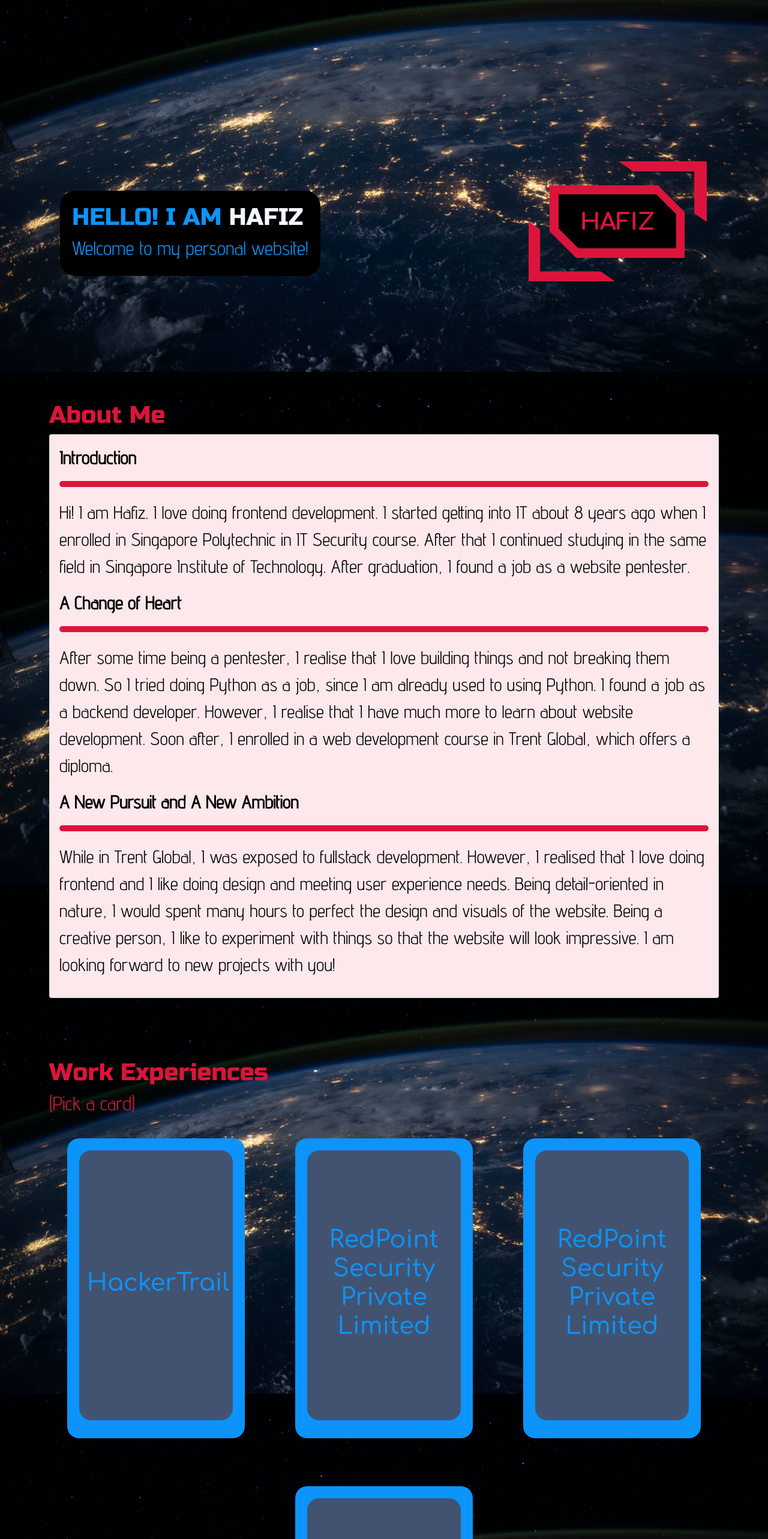
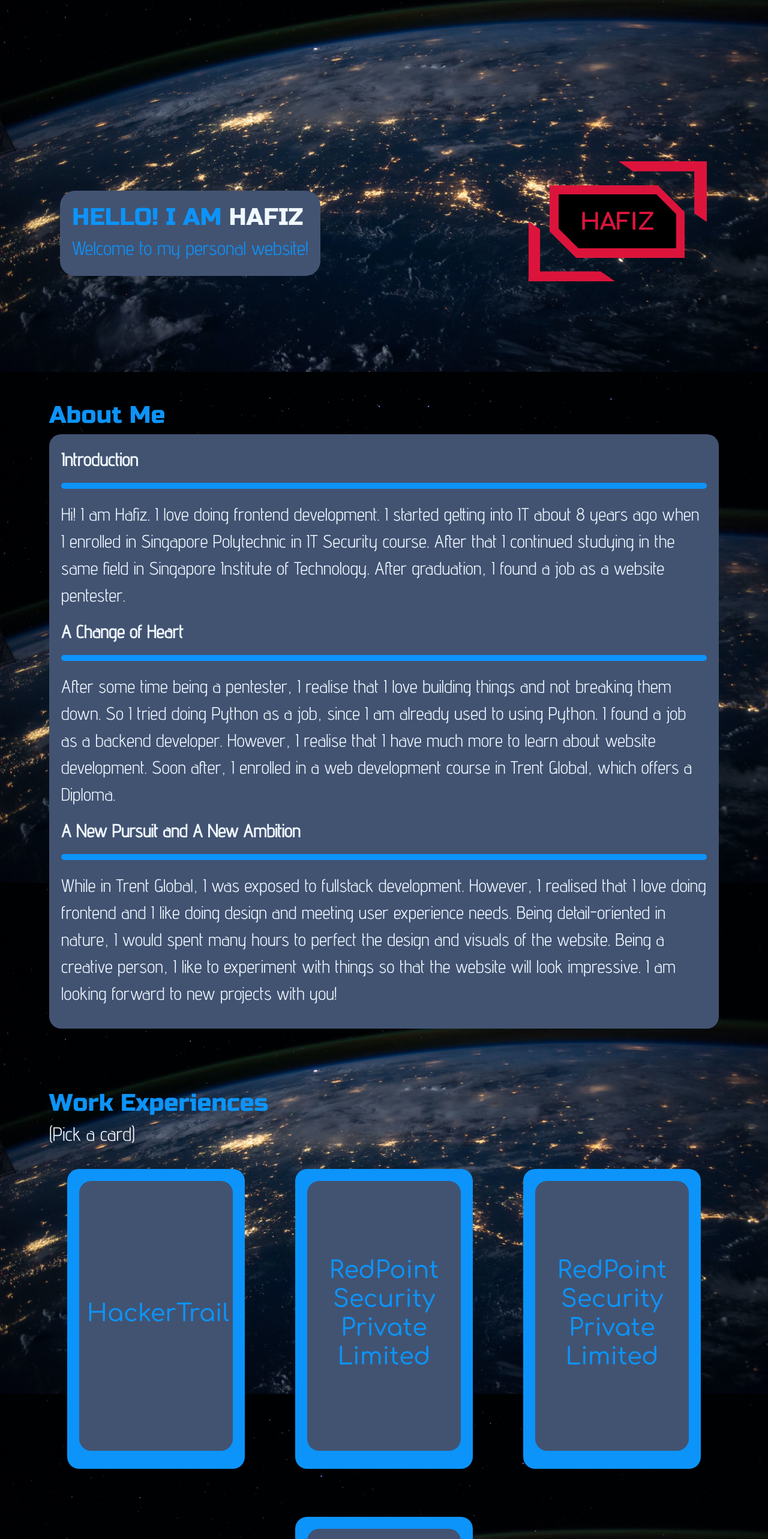
Before and after one commit to shadowbattalion/personal-website, a React (Create React App) app in the folder personal-website/: page / in a window 1280 px wide. Shown: the part 232-2798 px from the top of the page at 60% size. Built offline with nearby package versions, Linux system fonts and the light colour scheme.

Commit message:
did some color changes

```diff
--- a/personal-website/src/App.css
+++ b/personal-website/src/App.css
@@ -10,8 +10,11 @@ body {
 
  }
 
+
+
+
 .background{
-  color:crimson;
+  color:#0c94fa;
   min-height: 100vh;
 
 }
@@ -32,7 +35,7 @@ body {
 
   font-family: 'Advent Pro', sans-serif;
   margin-bottom:40px;
-
+  color:#F0F8FF;
 
 }
 
@@ -68,6 +71,18 @@ body {
 }
 
 
+.about-panel{
+
+  background-color: #425372;
+  color: #F0F8FF;
+  padding:20px;
+  border-radius:20px;
+
+
+
+}
+
+
 
 
 /* About */
@@ -88,7 +103,7 @@ body {
 
 #title-name{
 
-  color:#f5f9ff;
+  color:#F0F8FF;
 
 }
 
@@ -173,7 +188,7 @@ body {
 
 #intro{
   opacity: 0;
-  background-color: black;
+  background-color: #425372;
   padding:20px;
   border-radius:25px;
   animation: title-shade 3s linear forwards;
@@ -308,8 +323,8 @@ body {
 }
 
 .card-back {
-  background-color: #f5f9ff;
-  color: black;
+  background-color: #425372;
+  color: #F0F8FF;
   border-radius: 20px;
   transform: rotateY(180deg);
   font-family: 'Advent Pro', sans-serif;
@@ -325,7 +340,7 @@ body {
   width:100%;
   height:10px;
   border-radius: 20px;
-  background-color: crimson;
+  background-color: #0c94fa;
   margin-bottom: 20px;
 
 }
@@ -401,7 +416,16 @@ body {
 }
 
 
+.website-link{
 
+  text-decoration:none;
+  color:#F0F8FF;
+}
+
+.website-link:hover{
+
+  color:#0c94fa;
+}
 
 
 /* Card Pages */
--- a/personal-website/src/pages/About.js
+++ b/personal-website/src/pages/About.js
@@ -12,19 +12,19 @@ export default function Projects(){
                 <div className='shade'>
                     <div class="container components">
                         <h1 className='panel-title'>About Me</h1>
-                        <Card>
-                            <Card.Body style={{color:"black", backgroundColor:"#fde8eb"}}>
+
+                        <div className="about-panel">
                             <p className='about-text' style={{fontWeight:"bold"}}>Introduction</p>
                             <div className="card-divider"></div>
                             <p className='about-text'>Hi! I am Hafiz. I love doing frontend development. I started getting into IT about 8 years ago when I enrolled in Singapore Polytechnic in IT Security course. After that I continued studying in the same field in Singapore Institute of Technology. After graduation, I found a job as a website pentester.</p>
                             <p className='about-text' style={{fontWeight:"bold"}}>A Change of Heart</p>
                             <div className="card-divider"></div>
-                                <p className='about-text'>After some time being a pentester, I realise that I love building things and not breaking them down. So I tried doing Python as a job, since I am already used to using Python. I found a job as a backend developer. However, I realise that I have much more to learn about website development. Soon after, I enrolled in a web development course in Trent Global, which offers a diploma.</p>
+                            <p className='about-text'>After some time being a pentester, I realise that I love building things and not breaking them down. So I tried doing Python as a job, since I am already used to using Python. I found a job as a backend developer. However, I realise that I have much more to learn about website development. Soon after, I enrolled in a web development course in Trent Global, which offers a Diploma.</p>
                             <p className='about-text' style={{fontWeight:"bold"}}>A New Pursuit and A New Ambition</p>
                             <div className="card-divider"></div>
                             <p className='about-text'>While in Trent Global, I was exposed to fullstack development. However, I realised that I love doing frontend and I like doing design and meeting user experience needs. Being detail-oriented in nature, I would spent many hours to perfect the design and visuals of the website. Being a creative person, I like to experiment with things so that the website will look impressive. I am looking forward to new projects with you!</p>
-                            </Card.Body>
-                        </Card>
+                        </div>
+
 
 
 
--- a/personal-website/src/pages/Projects.js
+++ b/personal-website/src/pages/Projects.js
@@ -27,9 +27,10 @@ export default function Projects(props){
                                 <CloseButton  onClick={()=>props.onClickReverseAnimate("p"+i)} style={{ position:"absolute", right:"20px"}} />
                                 <Card.Title style={{fontSize:"30px", width:"90%"}}>{props.projectsFromJson.length!==0?props.projectsFromJson[i].title:""}</Card.Title>
                                 <Card.Subtitle className="mb-2 text-muted" style={{fontSize:"20px"}}>{props.projectsFromJson.length!==0?props.projectsFromJson[i].association:""}</Card.Subtitle>
+
+                                {props.projectsFromJson.length!==0 && props.projectsFromJson[i].website!=="" ? <h5>Website: <a className='website-link' href={props.projectsFromJson[i].website}>{props.projectsFromJson[i].title+" Website"}</a></h5>:""}
+                                {props.projectsFromJson.length!==0 && props.projectsFromJson[i].github!=="" ? <h5>Github: <a className='website-link' href={props.projectsFromJson[i].github}>{props.projectsFromJson[i].title+" Github"}</a></h5>:""}
                                 <div className="card-divider"></div>
-                                {props.projectsFromJson.length!==0 && props.projectsFromJson[i].website!=="" ? <small>Website: <a href={props.projectsFromJson[i].website}>{props.projectsFromJson[i].title+" Website"}</a></small>:""}
-                                {props.projectsFromJson.length!==0 && props.projectsFromJson[i].github!=="" ? <small>Github: <a href={props.projectsFromJson[i].github}>{props.projectsFromJson[i].title+" Github"}</a></small>:""}
                                 <Card.Text className="card-text" style={{fontSize:"25px"}}>{props.projectsFromJson.length!==0 && props.projectsFromJson[i].description!==""?props.projectsFromJson[i].description:""}</Card.Text>
                             </Card.Body>
                         </div>
```
Lines whose indentation alone changed are shown as unchanged.
